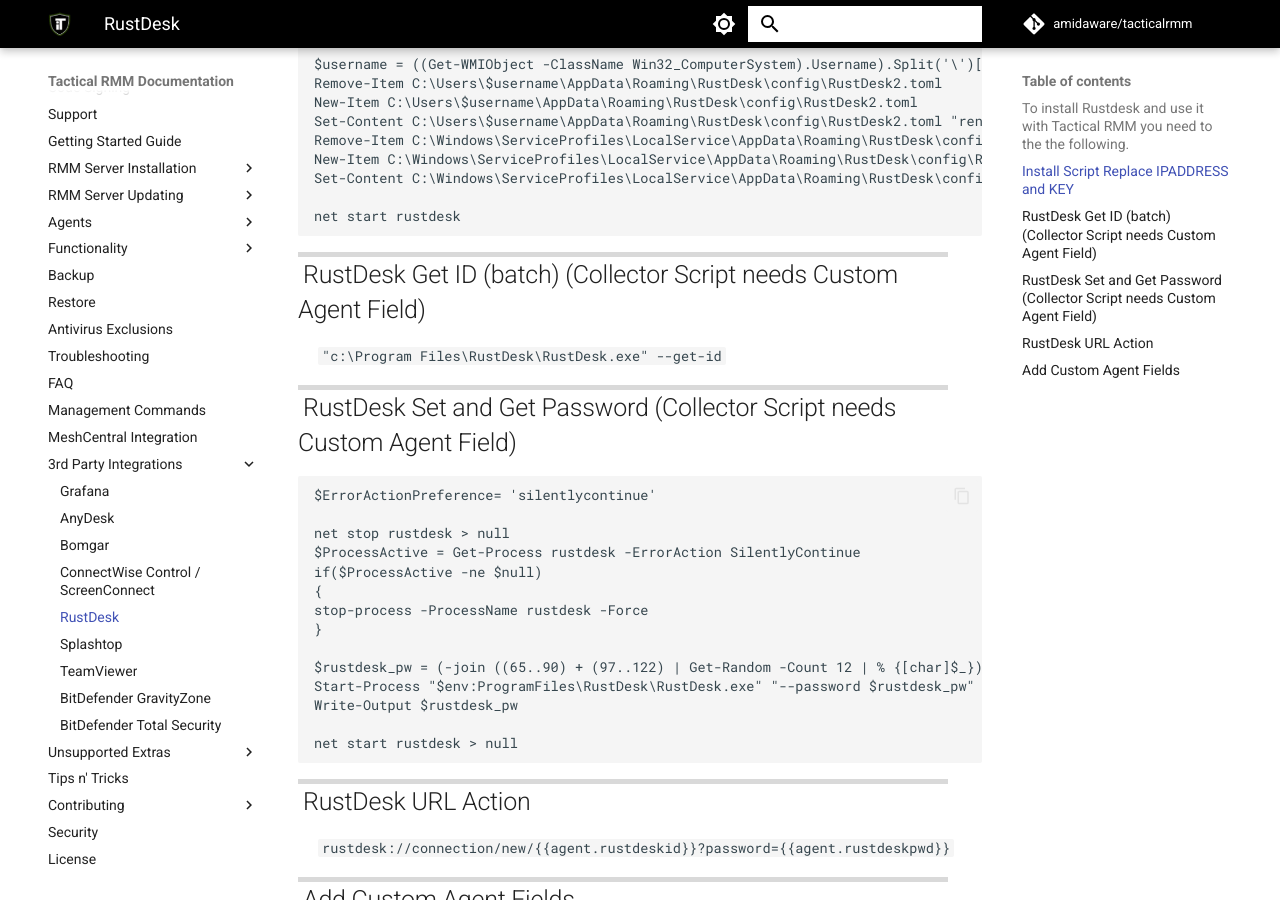
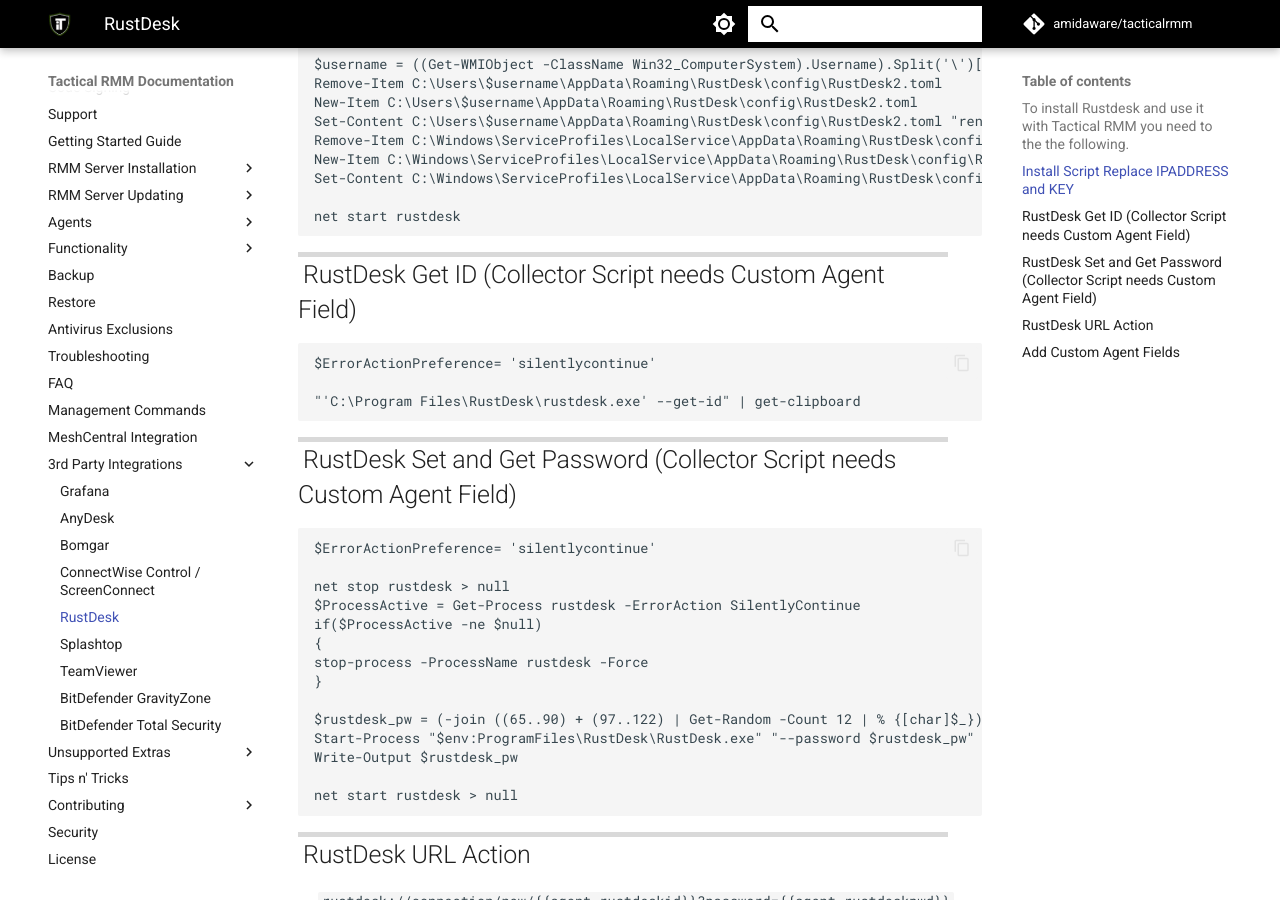
Before and after one commit to amidaware/trmm-docs, an MkDocs documentation site: the page built from docs/3rdparty_rustdesk.md, in a window 1280 px wide and 900 px high, scrolled down 1026 px. Built offline with MkDocs 1.6.1 and Material for MkDocs 9.7.7, drawn with Linux system fonts in a browser that asks for light colours; comment, search, counter and statistics services are not loaded; some of the changed text lies outside the part shown.

Commit message:
Update 3rdparty_rustdesk.md

````diff
--- a/docs/3rdparty_rustdesk.md
+++ b/docs/3rdparty_rustdesk.md
@@ -1,7 +1,7 @@
 ## To install Rustdesk and use it with Tactical RMM you need to the the following.
 
 1. Install your own RustDesk Server, following their [official docs](https://rustdesk.com/docs/en/self-host/install/) and open ports.
-2. Create the following scripts (all are powershell other than the batch script to get the ID).
+2. Create the following scripts (all are powershell).
 3. Create a [URL Action](https://docs.tacticalrmm.com/functions/url_actions/).
 4. Create [custom fields](https://docs.tacticalrmm.com/functions/custom_fields/) for the RustDesk ID and password.
 5. Create [collector tasks](https://docs.tacticalrmm.com/functions/automated_tasks/#collector-tasks).
@@ -47,9 +47,13 @@
 net start rustdesk
 ```
 
-## RustDesk Get ID (batch) (Collector Script needs Custom Agent Field)
+## RustDesk Get ID (Collector Script needs Custom Agent Field)
 
-`"c:\Program Files\RustDesk\RustDesk.exe" --get-id`
+```
+$ErrorActionPreference= 'silentlycontinue'
+
+"'C:\Program Files\RustDesk\rustdesk.exe' --get-id" | get-clipboard
+```
 
 ## RustDesk Set and Get Password (Collector Script needs Custom Agent Field)
 ```
````
